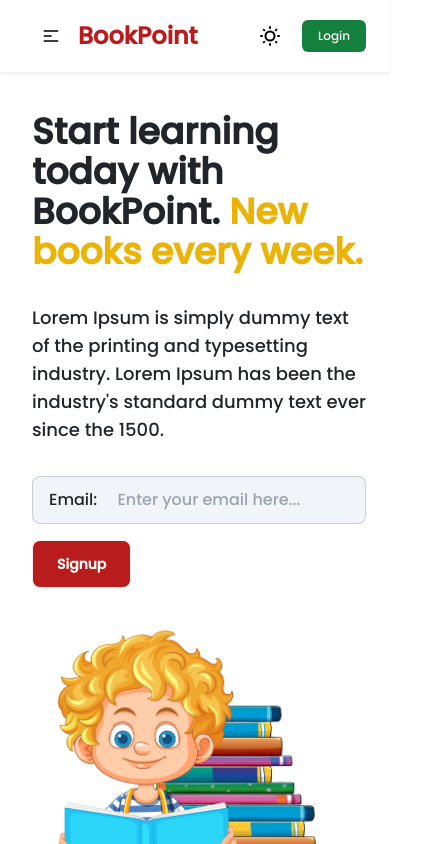
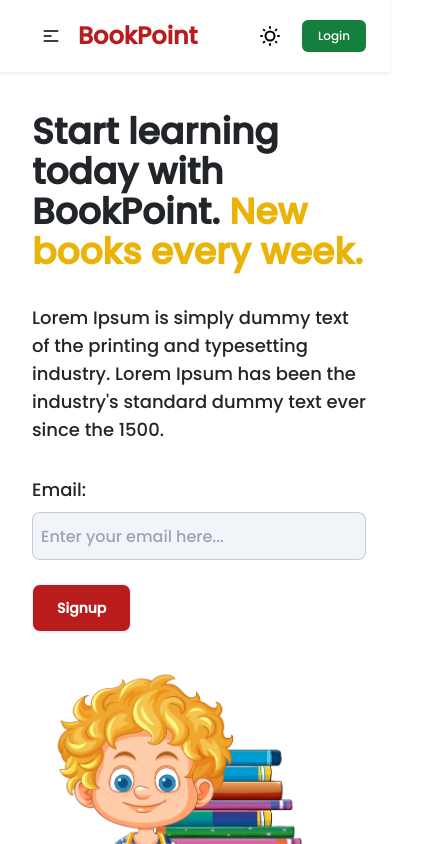
Before and after one commit to umedsingh98/book_app_front, a React (Vite) app: page / in a window 390 px wide. Shown: the top 844 px of the page, 436 px wide, since content can reach past the window. Built offline with nearby package versions, Linux system fonts and the light colour scheme; no server answers.

Commit message:
responsive changes

```diff
--- a/src/components/Banner.jsx
+++ b/src/components/Banner.jsx
@@ -1,10 +1,11 @@
 import React from "react";
-import banner from "../assets/child.png"
+import banner from "../assets/child.png";
+
 function Banner() {
   return (
     <>
-      <div className="w-full container md:px-20 px-4 left-0 right-0 flex md:flex-row flex-col">
-        <div className=" w-full md:w-1/2 mt-28 md:mt-32">
+      <div className="w-full container md:px-20 px-4 flex md:flex-row flex-col">
+        <div className="w-full md:w-1/2 mt-28 md:mt-32">
           <div className="space-y-8 ml-2">
             <h1 className="md:text-5xl text-4xl font-bold">
               Start learning today with BookPoint.{" "}
@@ -16,15 +17,26 @@ function Banner() {
               ever since the 1500.
             </p>
 
-          <label className="input input-bordered bg-slate-100 dark:border-slate-400 dark:bg-slate-900 dark:text-white flex items-center gap-2 mt-6">
-            Email:
-            <input type="text" className="grow p-2" placeholder=" Enter your email here..." />
-          </label>
+            <div className="flex flex-col space-y-2 mt-6">
+              <label htmlFor="email" className="text-lg">
+                Email:
+              </label>
+              <input
+                type="text"
+                id="email"
+                className="input input-bordered bg-slate-100 dark:border-slate-400 dark:bg-slate-900 dark:text-white p-2"
+                placeholder="Enter your email here..."
+              />
+            </div>
           </div>
-         <button className="btn mt-3 px-6 ml-2 bg-red-700 text-white gap-2 hover:bg-green-600">Signup</button>
+
+          <button className="btn mt-6 px-6 ml-2 bg-red-700 text-white hover:bg-green-600 focus:outline-none focus:ring-2 focus:ring-offset-2 focus:ring-green-600">
+            Signup
+          </button>
         </div>
-        <div className="md:mt-16 md:w-1/3 w-full p-6 md:ml-32">
-         <img src={banner} alt="books"/>
+
+        <div className="md:mt-16 w-full md:w-1/2 p-6 md:ml-32">
+          <img src={banner} alt="Books" className="w-full h-auto" />
         </div>
       </div>
     </>
```
